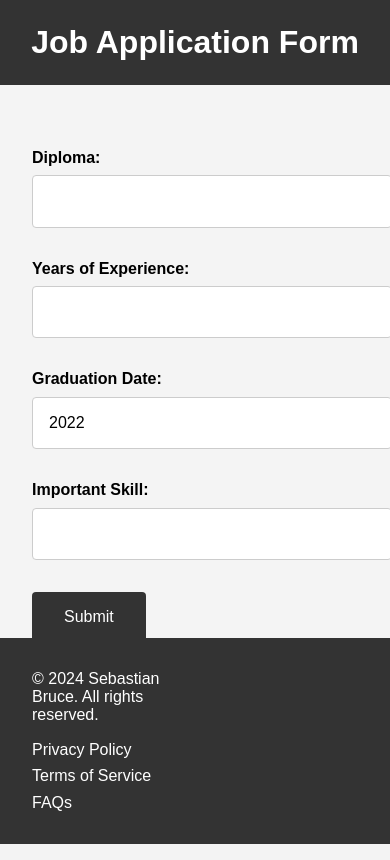
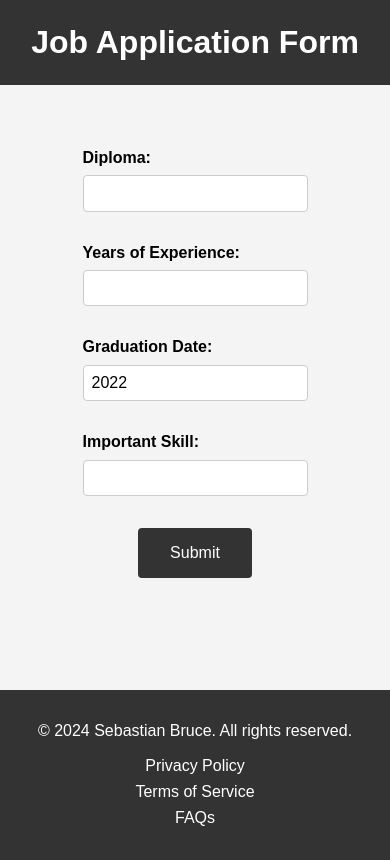
Before and after one commit to SebastianBruce/Style-PHP-COMP1054-Final, a PHP site: page / in a window 390 px wide. Run offline with PHP 8.4, Linux system fonts and the light colour scheme.

Commit message:
fixed mobile formatting

```diff
--- a/index.php
+++ b/index.php
@@ -68,6 +68,7 @@ if ($_SERVER["REQUEST_METHOD"] == "POST") {
         <h1>Job Application Form</h1>
     </header>
     <main>
+        <div class="form-container">
             <form action="<?php echo htmlspecialchars($_SERVER["PHP_SELF"]); ?>" method="post">
                 <div class="form-group">
                     <label for="diploma">Diploma:</label>
@@ -85,8 +86,11 @@ if ($_SERVER["REQUEST_METHOD"] == "POST") {
                     <label for="skill">Important Skill:</label>
                     <input type="text" id="skill" name="skill" required>
                 </div>
+                <div class = "submit">
                     <button type="submit">Submit</button>
+                </div>
             </form>
+        </div>
     </main>
     <footer>
         <div>
--- a/styles.css
+++ b/styles.css
@@ -3,6 +3,7 @@ body {
     background-color: #f4f4f4;
     margin: 0;
     padding: 0;
+    min-height: 100vh;
 }
 
 header {
@@ -30,6 +31,7 @@ nav ul li a {
 }
 
 main {
+    flex: 1;
     max-width: 800px;
     margin: 0 auto;
     padding: 2rem;
@@ -47,7 +49,7 @@ label {
 
 input[type="text"],
 input[type="number"] {
-    width: 100%;
+    width: 90%;
     padding: 1rem;
     border: 1px solid #ccc;
     border-radius: 4px;
@@ -69,7 +71,6 @@ h2 {
 ol {
     padding-left: 1.5rem;
 }
-
 button {
     padding: 1rem 2rem;
     background-color: #333;
@@ -89,6 +90,7 @@ footer {
     bottom: 0;
     width: 100%;
     text-align: center;
+    margin-top: 10vh;
     padding: 1rem 0;
     background-color: #333;
     color: #fff;
@@ -98,127 +100,9 @@ footer {
 
 footer div {
     text-align: left;
+    width: 90%;
     padding-left: 2rem;
-    width: 45%;
-}
-
-footer div ul {
-    list-style-type: none;
-    padding: 0;
-}
-
-footer div ul li {
-    margin-bottom: 0.5rem;
-}
-
-footer div ul li a {
-    color: #fff;
-    text-decoration: none;
-}
-
-body {
-    font-family: Arial, sans-serif;
-    background-color: #f4f4f4;
-    margin: 0;
-    padding: 0;
-}
-
-header {
-    background-color: #333;
-    color: #fff;
-    padding: 1.5rem 0;
-    text-align: center;
-    margin-bottom: 2rem;
-}
-
-nav ul {
-    list-style-type: none;
-    margin: 0;
-    padding: 0;
-}
-
-nav ul li {
-    display: inline;
-    margin-right: 1rem;
-}
-
-nav ul li a {
-    color: #fff;
-    text-decoration: none;
-}
-
-main {
-    max-width: 800px;
-    margin: 0 auto;
-    padding: 2rem;
-}
-
-.form-group {
-    margin-bottom: 2rem;
-}
-
-label {
-    display: block;
-    margin-bottom: 0.5rem;
-    font-weight: bold;
-}
-
-input[type="text"],
-input[type="number"] {
-    width: 100%;
-    padding: 1rem;
-    border: 1px solid #ccc;
-    border-radius: 4px;
-}
-
-section {
-    margin-bottom: 2rem;
-}
-
-h1 {
-    margin: 0;
-    font-size: 2rem;
-}
-
-h2 {
-    margin-top: 0;
-}
-
-ol {
-    padding-left: 1.5rem;
-}
-
-button {
-    padding: 1rem 2rem;
-    background-color: #333;
-    color: #fff;
-    border: none;
-    border-radius: 4px;
-    cursor: pointer;
-    transition: background-color 0.3s ease;
-}
-
-button:hover {
-    background-color: #555;
-}
-
-footer {
-    position: fixed;
-    bottom: 0;
-    width: 100%;
-    text-align: center;
-    padding: 1rem 0;
-    background-color: #333;
-    color: #fff;
-    display: flex;
-    justify-content: space-between;
-    z-index: 100; /* Ensure footer is above other content */
-}
-
-footer div {
-    text-align: left;
-    padding-left: 2rem;
-    width: 45%;
+    margin-bottom: auto;
 }
 
 footer div ul {
@@ -236,22 +120,35 @@ footer div ul li a {
 }
 
 @media (max-width: 600px) {
-    body {
-        padding-bottom: 4rem; /* Adjust padding to accommodate footer */
+    .form-container {
+        display: flex;
+        justify-content: center;
+        align-items: center;
+    }
+
+    .submit {
+        text-align: center;
+    }
+
+    input[type="text"],
+    input[type="number"] {
+        width: auto;
+        padding: 0.5rem;
     }
 
     footer {
-        position: fixed; /* Change position to fixed to prevent overlapping */
-        left: 0;
-        bottom: 0;
-        width: 100%;
-        text-align: center;
-        padding: 1rem 0;
-        background-color: #333;
-        color: #fff;
+        display: flex;
+        justify-content: center;
+        align-items: center;
+        position: relative;
+        margin-top: 5rem;
     }
 
     footer div {
+        text-align: center;
+        width: 90%;
+        padding-left: 0;
+        padding-bottom: 0;
         display: none;
     }
 
```
Lines whose indentation alone changed are shown as unchanged.
